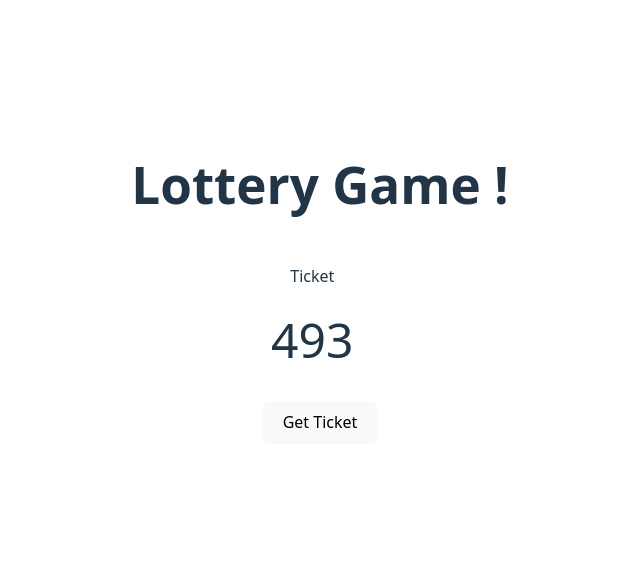
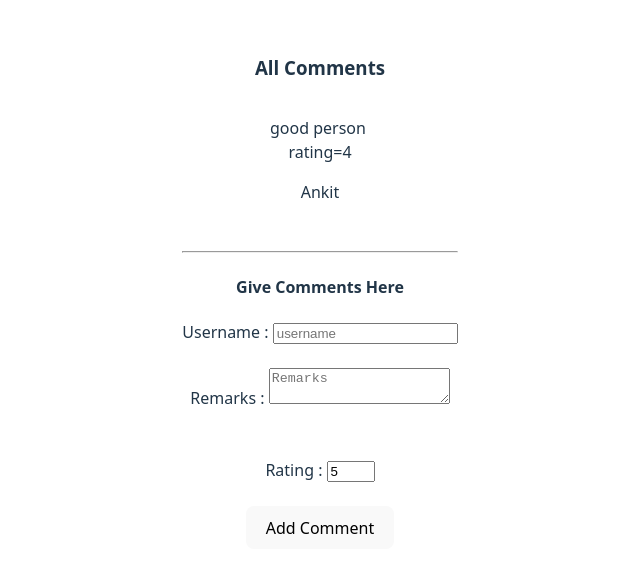
Before and after one commit to Anuragchauhan85/ReactJs, a React (Vite) app in the folder react-state/: page / in a window 1280 px wide. Shown: the part 108-680 px from the top of the page, without its empty margins (320-960 px from the left). Built offline with nearby package versions, Linux system fonts and the light colour scheme.

Commit message:
comments

```diff
--- a/react-state/package.json
+++ b/react-state/package.json
@@ -10,6 +10,7 @@
     "preview": "vite preview"
   },
   "dependencies": {
+    "formik": "^2.4.9",
     "react": "^19.2.0",
     "react-dom": "^19.2.0",
     "uuid": "^13.0.0"
--- a/react-state/src/App.jsx
+++ b/react-state/src/App.jsx
@@ -8,6 +8,10 @@
 import TicketNum from './TicketNum';
 import Ticket from './Ticket';
 import { sum } from './helper';
+import Form from './Form';
+import CommentForm from './CommentForm';
+import Comment from './Comment';
+
 function App() {
   // const [count, setCount] = useState(0)
 
@@ -33,18 +37,31 @@
   //     <Lottery/>
   //   </>
   // )
-  let winCondition = (ticket) => {
-    // return sum(ticket) === 15;                                win condition for sum of num is 15
-    // return ticket.every((num) => num === ticket[0]);          win condition for all num is same
-    return ticket[0] === 0;
-    //         win condition first num is 0
-  }
+  // let winCondition = (ticket) => {
+  //   // return sum(ticket) === 15;                                win condition for sum of num is 15
+  //   // return ticket.every((num) => num === ticket[0]);          win condition for all num is same
+  //   return ticket[0] === 0;
+  //   //         win condition first num is 0
+  // }
 
-    return (
-      <>
-        <Lottery n={3} winCondition={winCondition} />
-      </>
-    );
+  //   return (
+  //     <>
+  //       <Lottery n={3} winCondition={winCondition} />
+  //     </>
+  //   );
+
+  // return (
+  //   <>
+  //     <Form/>
+  //   </>
+  // );
+
+  return (
+    <>
+      <Comment />
+
+    </>
+  );
 }
 
 export default App
--- /dev/null
+++ b/react-state/src/Comment.css
@@ -0,0 +1,6 @@
+.comment{
+    border: 1px solid white;
+    border-radius: 14px;
+    padding: 15px;
+    margin-bottom: 15px;
+}
--- /dev/null
+++ b/react-state/src/Comment.jsx
@@ -0,0 +1,34 @@
+import { useState } from "react";
+import "./Comment.css"
+import CommentForm from "./CommentForm";
+
+export default function Comment(){
+    let [comments, setComments] = useState([{
+        username: "Ankit",
+        remarks: "good person",
+        rating: 4,
+    },]);
+
+  let addNewComment = (comment) => {
+    setComments((currComments) => [...currComments, comment]);
+  };
+
+  return (
+      <>
+      <div>
+        <h3>All Comments</h3>
+          {comments.map((comment, idx) => (
+            <div className="comment" key={idx}>
+              <span>{comment.remarks}</span>
+              &nbsp;<br />
+              <span>rating={comment.rating}</span>
+              <p>{comment.username}</p>
+            </div>
+          ))}
+
+      </div>
+      <hr></hr>
+      <CommentForm addNewComment={addNewComment } />
+      </>
+    );
+}
--- /dev/null
+++ b/react-state/src/CommentForm.jsx
@@ -0,0 +1,96 @@
+import { useState } from "react";
+import { useFormik } from "formik";
+
+const validate = (values) => {
+  const errors = {};
+  if (!values.username) {
+    errors.username = "Username Required";
+  }
+
+
+  return errors;
+};
+
+
+export default function CommentForm({addNewComment}) {
+    // let [formData, setFormData] = useState({
+    //     username: "",
+    //     remarks: "",
+    //     rating: 5,
+    // });
+
+  const formik = useFormik({
+    initialValues: {
+      username: "",
+      remarks: "",
+      rating: 5,
+    },
+    validate,
+    onSubmit: values => {
+      alert(JSON.stringify(values, null, 2));
+    },
+  });
+
+    // let handleInputChange = (event) => {
+    //     setFormData((currData) => {
+    //         return { ...currData, [event.target.name]: event.target.value }
+    //     });
+    // };
+
+
+    // let handleSubmit = (event) => {
+    //   console.log(formData);
+    //   addNewComment(formData)
+    //   event.preventDefault();
+    //   setFormData({
+    //     username: "",
+    //     remarks: "",
+    //     rating: 5,
+    //   });
+    // };
+
+    return (
+      <div>
+        <h4>Give Comments Here</h4>
+        <form onSubmit={formik.handleSubmit}>
+          <label htmlFor="username">Username : </label>
+          <input
+            type="text"
+            name="username"
+            id="username"
+            placeholder="username"
+            value={formik.values.username}
+            onChange={formik.handleChange}
+          />
+          {formik.errors.username ? <div style={{color:"red"}}>{formik.errors.username}</div> : null}
+          <br />
+          <br />
+          <label htmlFor="remarks">Remarks : </label>
+          <textarea
+            name="remarks"
+            id="remarks"
+            placeholder="Remarks"
+            value={formik.values.remarks}
+            onChange={formik.handleChange}
+          ></textarea>
+          <br />
+          <br />
+          <br />
+          <label htmlFor="rating">Rating : </label>
+          <input
+            type="number"
+            name="rating"
+            id="rating"
+            placeholder="rating"
+            min={0}
+            max={5}
+            value={formik.values.rating}
+            onChange={formik.handleChange}
+          />
+          <br />
+          <br />
+          <button type="submit">Add Comment</button>
+        </form>
+      </div>
+    );
+}
--- /dev/null
+++ b/react-state/src/Form.jsx
@@ -0,0 +1,62 @@
+import { useState } from "react";
+
+export default function Form() {
+    let [formData, setFormData] = useState({
+      fullName: "",
+      userName: "",
+      password: "",
+    });
+
+    let handleInputChange = (event) => {
+        setFormData((currData) => { return { ...currData, [event.target.name]: event.target.value }; });
+    }
+
+    let handleSubmit = (event) => {
+        event.preventDefault();
+        console.log(formData);
+        setFormData({
+          fullName: "",
+          userName: "",
+          password: "",
+        });
+    };
+
+    return (
+      <form onSubmit={handleSubmit}>
+        <label htmlFor="fullName">fullname : </label>
+        <input
+          type="text"
+          placeholder="enter your full name"
+          value={formData.fullName}
+          onChange={handleInputChange}
+          id="fullName"
+          name="fullName"
+        />
+        <br />
+        <br />
+        <label htmlFor="userName">UserName : </label>
+        <input
+          type="text"
+          placeholder="enter your userName"
+          value={formData.userName}
+          onChange={handleInputChange}
+          id="userName"
+          name="userName"
+        />
+        <br />
+        <br />
+        <label htmlFor="password">Password : </label>
+        <input
+          type="text"
+          placeholder="enter your password"
+          value={formData.password}
+          onChange={handleInputChange}
+          id="password"
+          name="password"
+        />
+        <br />
+        <br />
+        <button>Submit</button>
+      </form>
+    );
+}
```
Also changed, not shown: 1 other file (tests, documents, lock files or other folders).
